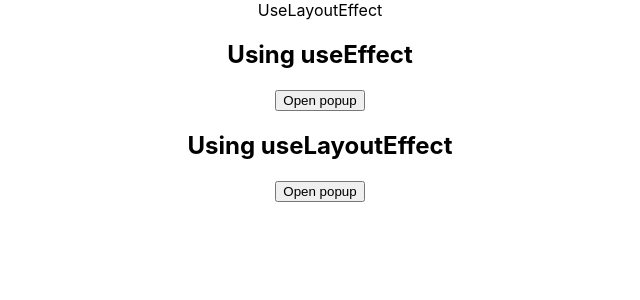
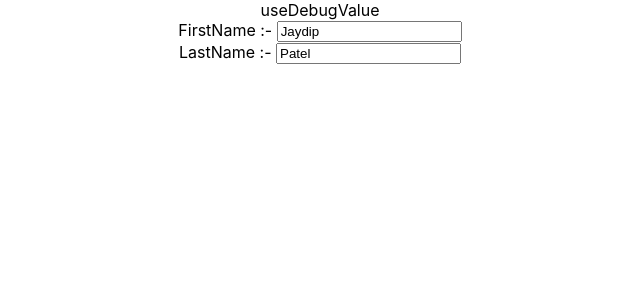
Before and after one commit to Jaydip-lamprostech/Learning-React, a React (Create React App) app: page / in a window 1280 px wide. Shown: the top 300 px of the page, without its empty margins (320-960 px from the left). Built offline with nearby package versions, Linux system fonts and the light colour scheme.

Commit message:
learn useDebugValue hook

```diff
--- a/src/App.js
+++ b/src/App.js
@@ -1,7 +1,8 @@
 // import logo from "./logo.svg";
 import "./App.css";
+import UseDebugValue from "./components/useDebugValue/UseDebugValue";
 // import ConfirmationModel from "./components/useImperativeHandle/ConfirmationModel";
-import UseLayoutEffect from "./components/useLayoutEffect/UseLayoutEffect";
+// import UseLayoutEffect from "./components/useLayoutEffect/UseLayoutEffect";
 // import CounterOne from "./components/useReduce/CounterOne";
 // import CounterTwo from "./components/useReduce/CounterTwo";
 
@@ -11,7 +12,8 @@ function App() {
       {/* <CounterOne /> */}
       {/* <CounterTwo /> */}
       {/* <ConfirmationModel /> */}
-      <UseLayoutEffect />
+      {/* <UseLayoutEffect /> */}
+      <UseDebugValue />
     </div>
   );
 }
--- /dev/null
+++ b/src/components/useDebugValue/UseDebugValue.js
@@ -0,0 +1,29 @@
+import React, { useDebugValue, useState } from "react";
+
+function UseDebugValue() {
+  const [firstName, setFirstName] = useState("Jaydip");
+  const [lastName, setLastName] = useState("Patel");
+
+  useDebugValue(firstName);
+
+  return (
+    <>
+      <div>useDebugValue</div>
+      <label>FirstName :- </label>
+      <input
+        type="text"
+        value={firstName}
+        onChange={(e) => setFirstName(e.target.value)}
+      />
+      <br />
+      <label>LastName :- </label>
+      <input
+        type="text"
+        value={lastName}
+        onChange={(e) => setLastName(e.target.value)}
+      />
+    </>
+  );
+}
+
+export default UseDebugValue;
```
Also changed, not shown: src/components/useImperativeHandle/ConfirmationModel2.js (+6 -1 lines), src/components/useImperativeHandle/confirmationmodel2.css (+20 -4 lines).
